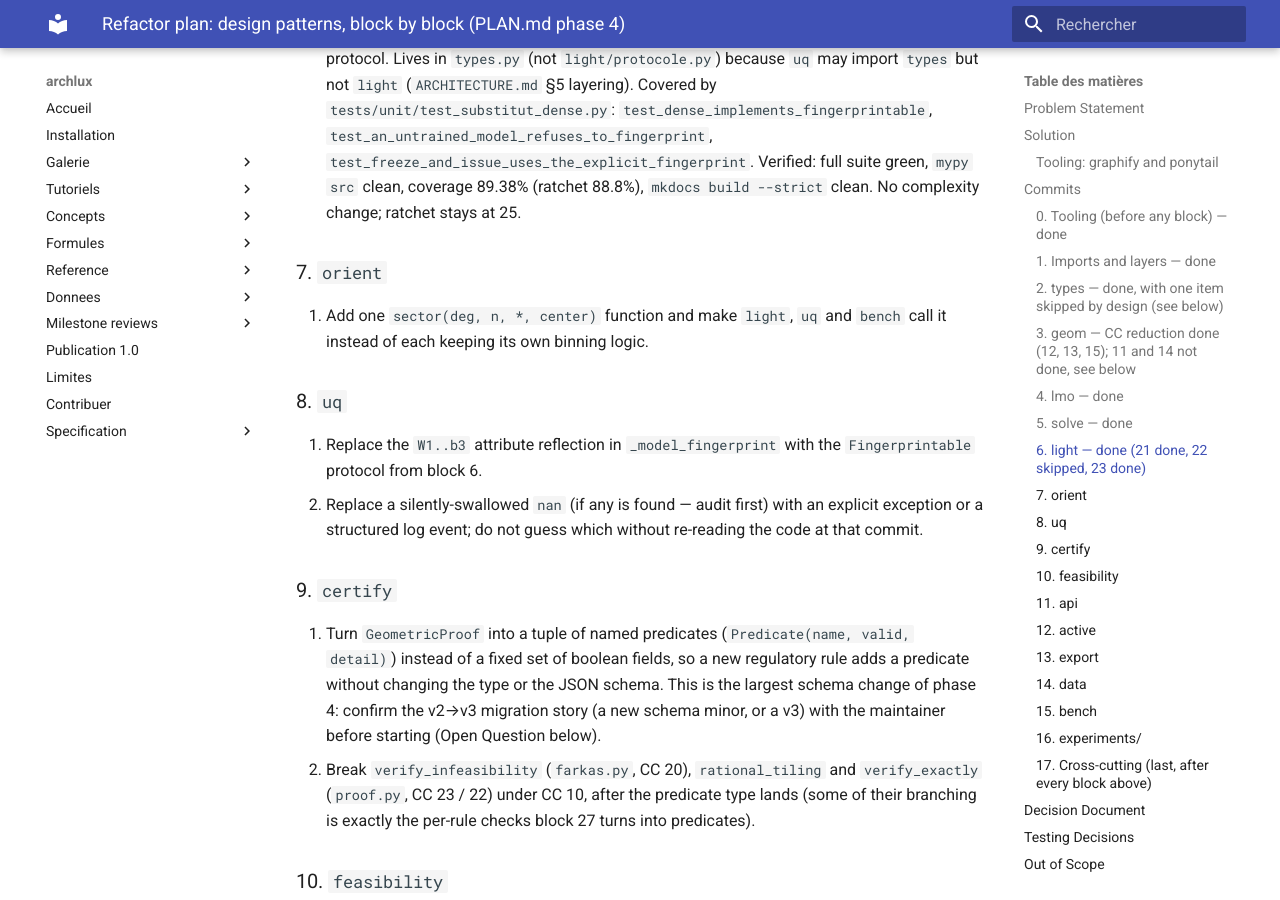
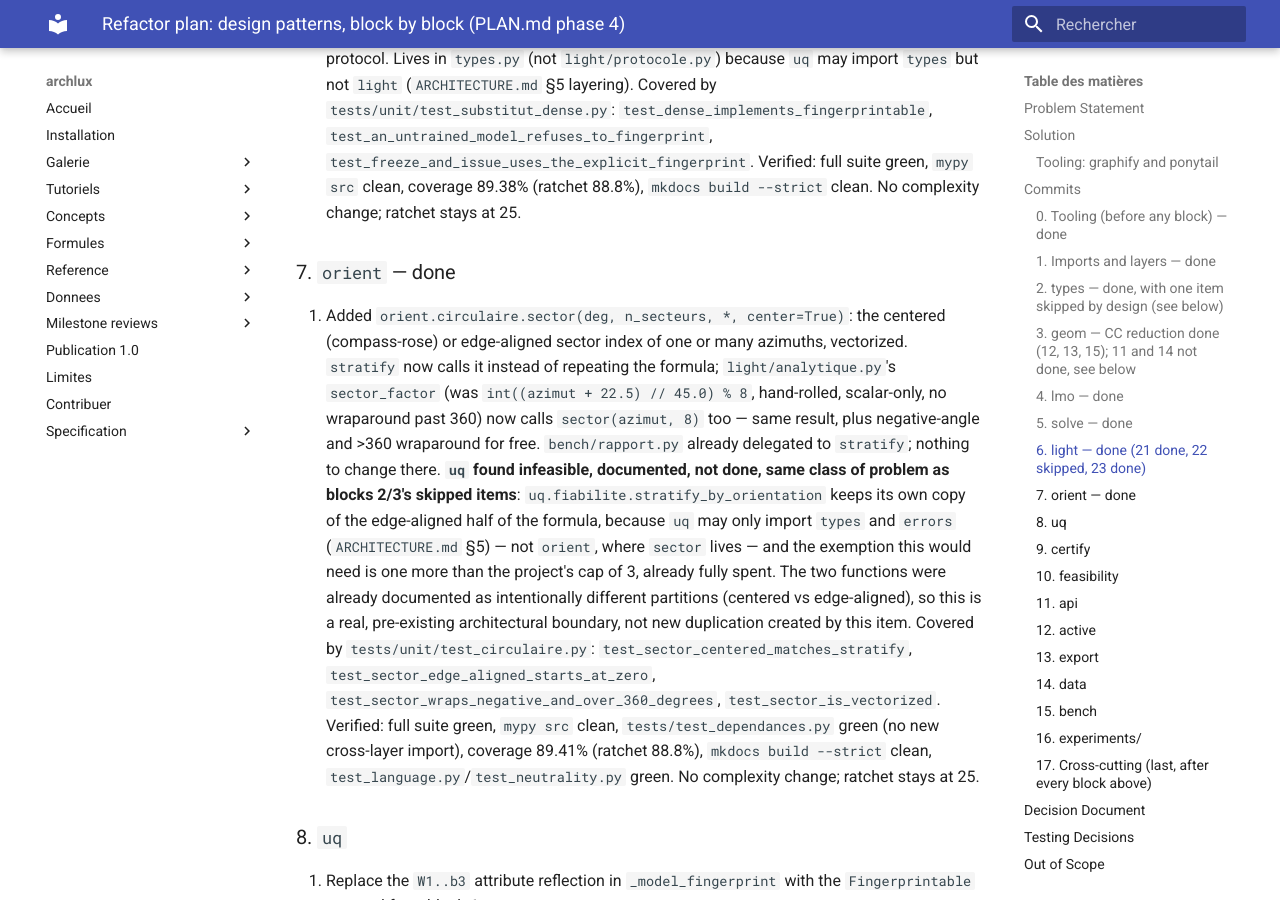
Before and after one commit to joeylukoji/archlux, an MkDocs documentation site: the page built from docs/plans/phase-4-design-patterns.md, in a window 1280 px wide and 900 px high, scrolled down 8256 px. Built offline with MkDocs 1.6.1 and Material for MkDocs 9.7.7, drawn with Linux system fonts in a browser that asks for light colours.

Commit message:
Add a shared sector() function, closing phase-4 block 7 (orient)
orient/circulaire.py: sector(deg, n_secteurs, *, center=True), the
centered (compass-rose) or edge-aligned sector index of one or many
azimuths, vectorized. stratify() now calls it instead of repeating the
formula.

light/analytique.py: sector_factor (was a hand-rolled, scalar-only
formula, int((azimut + 22.5) // 45.0) % 8, with no wraparound past
360 degrees) now calls sector(azimut, 8) -- same result on every
existing input, plus correct wraparound for free.

bench/rapport.py already delegated to stratify; nothing to change
there.

uq found infeasible, documented, not done: uq.fiabilite's
stratify_by_orientation keeps its own copy of the edge-aligned half of
the formula, because uq may only import types and errors
(ARCHITECTURE.md Sec5), not orient where sector lives, and the
exemption this would need exceeds the project's cap of 3, already
spent. The two were already documented as intentionally different
partitions (centered vs edge-aligned) -- a real, pre-existing
architectural boundary, not new duplication.

New tests in test_circulaire.py: sector matches stratify's naming,
edge-aligned starts at sector 0, wraps negative and >360 degree
input, and is vectorized.

Verified: full suite green, mypy src clean, test_dependances.py green
(no new cross-layer import), coverage 89.41% (ratchet 88.8%), mkdocs
build --strict clean, test_language.py/test_neutrality.py green. No
complexity change; ratchet stays at 25. This closes block 7.

Co-Authored-By: Claude Sonnet 5 <noreply@anthropic.com>

```diff
--- a/docs/plans/phase-4-design-patterns.md
+++ b/docs/plans/phase-4-design-patterns.md
@@ -332,10 +332,30 @@ coverage 89.48% (ratchet 88.8%), `mkdocs build --strict` clean, `test_language.p
     Verified: full suite green, `mypy src` clean, coverage 89.38% (ratchet 88.8%),
     `mkdocs build --strict` clean. No complexity change; ratchet stays at 25.
 
-### 7. `orient`
+### 7. `orient` — done
 
-24. Add one `sector(deg, n, *, center)` function and make `light`, `uq` and `bench`
-    call it instead of each keeping its own binning logic.
+24. Added `orient.circulaire.sector(deg, n_secteurs, *, center=True)`: the centered
+    (compass-rose) or edge-aligned sector index of one or many azimuths, vectorized.
+    `stratify` now calls it instead of repeating the formula; `light/analytique.py`'s
+    `sector_factor` (was `int((azimut + 22.5) // 45.0) % 8`, hand-rolled, scalar-only,
+    no wraparound past 360) now calls `sector(azimut, 8)` too — same result, plus
+    negative-angle and >360 wraparound for free. `bench/rapport.py` already delegated
+    to `stratify`; nothing to change there.
+    **`uq` found infeasible, documented, not done, same class of problem as blocks 2/3's
+    skipped items**: `uq.fiabilite.stratify_by_orientation` keeps its own copy of the
+    edge-aligned half of the formula, because `uq` may only import `types` and `errors`
+    (`ARCHITECTURE.md` §5) — not `orient`, where `sector` lives — and the exemption this
+    would need is one more than the project's cap of 3, already fully spent. The two
+    functions were already documented as intentionally different partitions (centered
+    vs edge-aligned), so this is a real, pre-existing architectural boundary, not new
+    duplication created by this item.
+    Covered by `tests/unit/test_circulaire.py`:
+    `test_sector_centered_matches_stratify`, `test_sector_edge_aligned_starts_at_zero`,
+    `test_sector_wraps_negative_and_over_360_degrees`, `test_sector_is_vectorized`.
+    Verified: full suite green, `mypy src` clean, `tests/test_dependances.py` green
+    (no new cross-layer import), coverage 89.41% (ratchet 88.8%), `mkdocs build
+    --strict` clean, `test_language.py`/`test_neutrality.py` green. No complexity
+    change; ratchet stays at 25.
 
 ### 8. `uq`
 
```
Also changed, not shown: CHANGELOG.md (+6 -0 lines), 3 other files.
